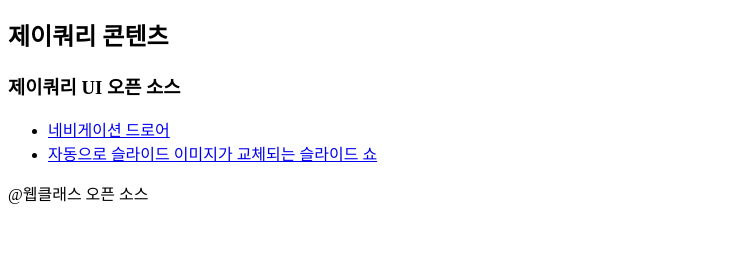
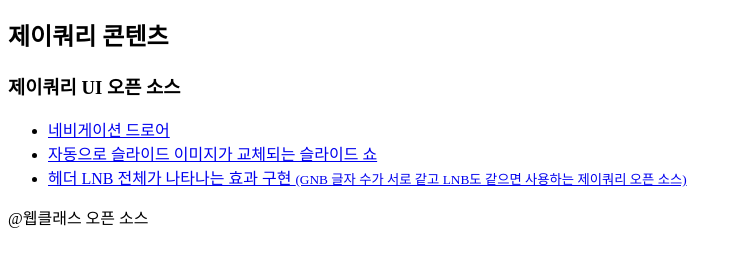
Before and after one commit to korea-webclass/jquery-ui, a plain HTML site: page index.html in a window 1280 px wide. Shown: the part 116-382 px from the top of the page, without its empty margins (0-742 px from the left). Drawn offline with Linux system fonts and the light colour scheme.

Commit message:
feat : 헤더 LNB 전체가 나타나는 효과 구현 텍스트 추가

```diff
--- a/index.html
+++ b/index.html
@@ -26,6 +26,7 @@
                             <ul>
                                 <li><a href="./jquery-ui-01/index.html">네비게이션 드로어</a></li>
                                 <li><a href="./jquery-ui-02/index.html">자동으로 슬라이드 이미지가 교체되는 슬라이드 쇼</a></li>
+                                <li><a href="./jquery-ui-03/index.html">헤더 LNB 전체가 나타나는 효과 구현 <small>(GNB 글자 수가 서로 같고 LNB도 같으면 사용하는 제이쿼리 오픈 소스)</small></a></li>
                             </ul>
                         </div>
                     </div>
```
Also changed, not shown: 1 other file.
